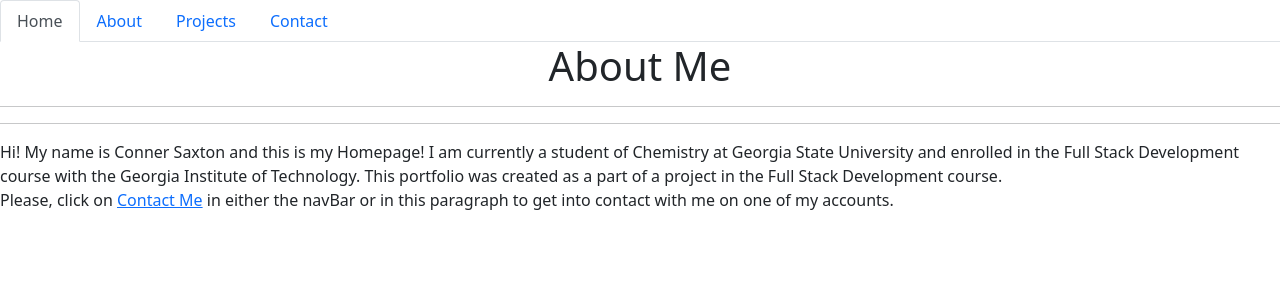
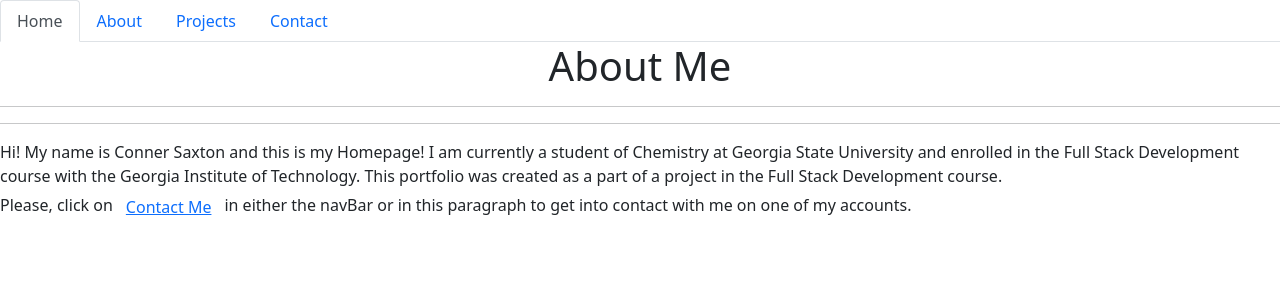
Before and after one commit to rstadev/react-port, a React (Create React App) app: page / in a window 1280 px wide. Shown: the top 300 px of the page. Built offline with nearby package versions, Linux system fonts and the light colour scheme.

Commit message:
fixed the contact me link in the about me section

```diff
--- a/src/components/pages/Homepage/Home.js
+++ b/src/components/pages/Homepage/Home.js
@@ -1,5 +1,7 @@
 import React from "react";
 import "./style.css";
+import { Link, Route } from "react-router-dom";
+
 
 function Home() {
 
@@ -55,8 +57,15 @@ function Home() {
   <p class="floatedtext"> Hi! My name is Conner Saxton and this is my Homepage! I am currently a student of
     Chemistry at Georgia State University and enrolled in the Full Stack Development course with the Georgia
     Institute of Technology. This portfolio was created as a part of a project in the Full Stack Development
-    course. <br></br>Please, click on <a class="dark underline" href="contact.html">Contact Me</a> in
-    either the navBar or in this paragraph to get into contact with me on one of my accounts.
+    course. <br></br>Please, click on
+    {/* <a class="dark underline" href="contact.html">
+      Contact Me
+    </a>  */}
+    <Link to="/contact" role="button" className="btn btn-link">
+        Contact Me
+    </Link>
+
+    in either the navBar or in this paragraph to get into contact with me on one of my accounts.
   </p>
 </div>
 
```
